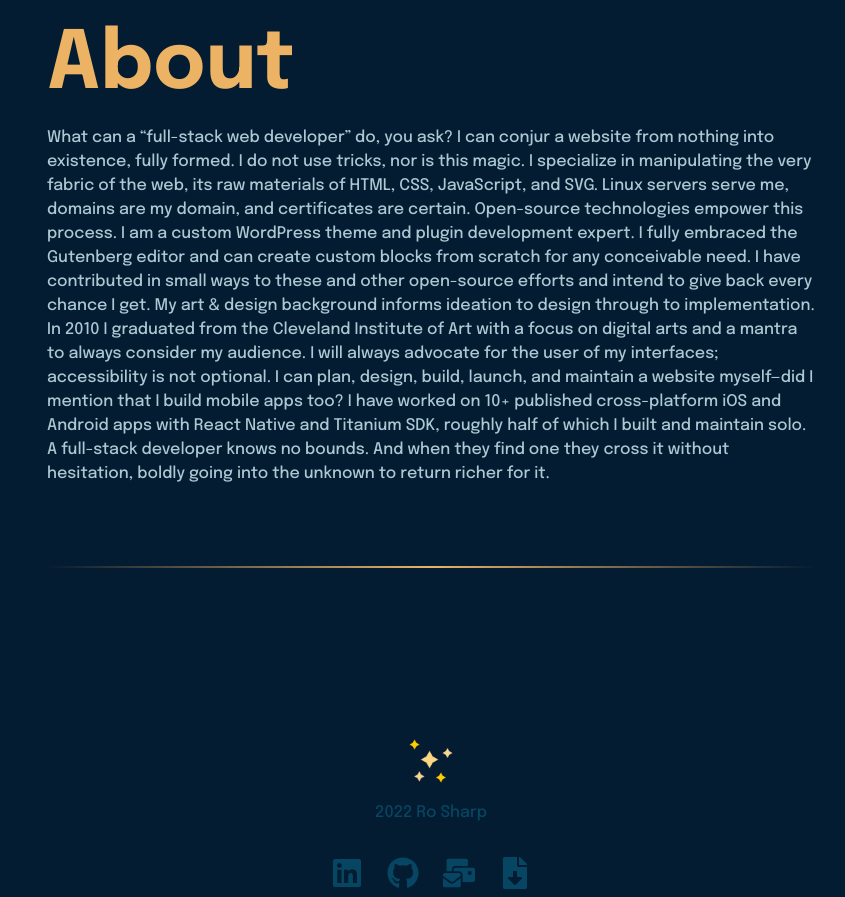
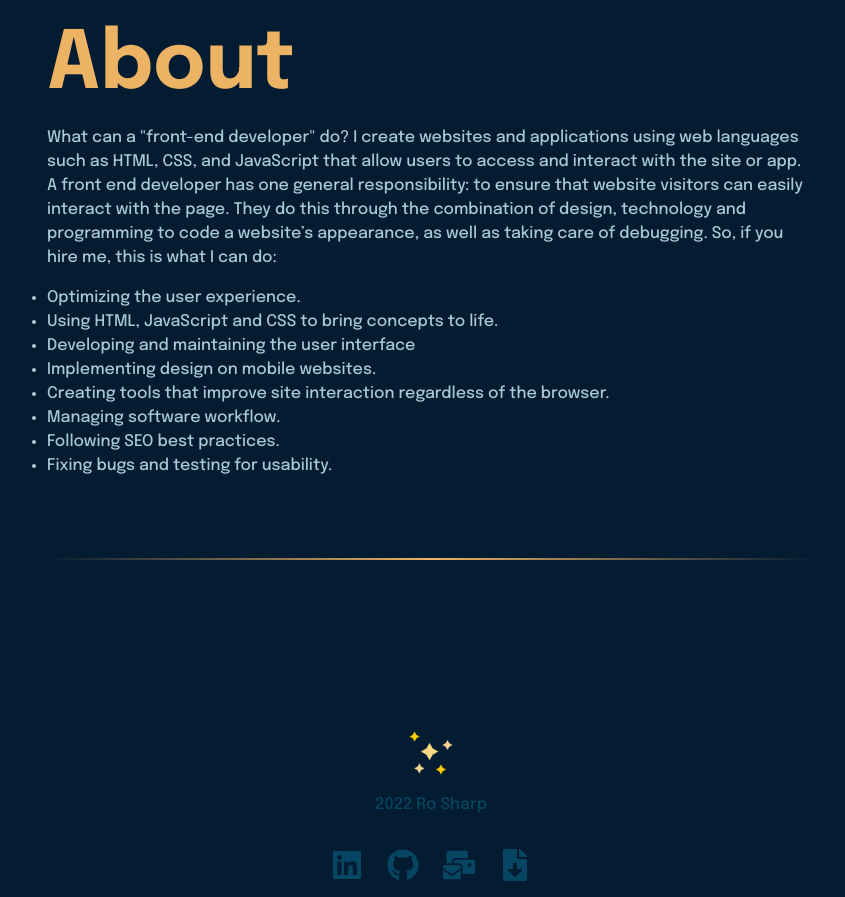
Before and after one commit to rosharp/portfolio, a React (Create React App) app: page / in a window 1280 px wide. Shown: the part 2120-3017 px from the top of the page, without its empty margins (209-1054 px from the left). Built offline with nearby package versions, Linux system fonts and the light colour scheme.

Commit message:
About content

```diff
--- a/src/components/About.jsx
+++ b/src/components/About.jsx
@@ -12,7 +12,15 @@ const About = () => {
       whileInView="visible"
     >
       <motion.h1 custom={1} variants={textAnimationX}>{Content[1].title}</motion.h1>
-      <p>{Content[1].text}</p>
+      <p>{Content[1].text[0].content}</p>
+      <p>{Content[1].text[1].content}</p>
+      <ul>
+        {Content[1].text[2].content.map((item) => {
+          return (
+            <li key={item.id}>{item.content}</li>
+          )
+        })}
+      </ul>
       <Divider />
     </motion.div>
   );
--- a/src/components/Content.js
+++ b/src/components/Content.js
@@ -7,7 +7,26 @@ const Content = [
     {
         id: 1,
         title: "About",
-        text: "What can a “full-stack web developer” do, you ask? I can conjur a website from nothing into existence, fully formed. I do not use tricks, nor is this magic. I specialize in manipulating the very fabric of the web, its raw materials of HTML, CSS, JavaScript, and SVG. Linux servers serve me, domains are my domain, and certificates are certain.         Open-source technologies empower this process. I am a custom WordPress theme and plugin development expert. I fully embraced the Gutenberg editor and can create custom blocks from scratch for any conceivable need. I have contributed in small ways to these and other open-source efforts and intend to give back every chance I get.         My art & design background informs ideation to design through to implementation. In 2010 I graduated from the Cleveland Institute of Art with a focus on digital arts and a mantra to always consider my audience. I will always advocate for the user of my interfaces; accessibility is not optional.         I can plan, design, build, launch, and maintain a website myself—did I mention that I build mobile apps too? I have worked on 10+ published cross-platform iOS and Android apps with React Native and Titanium SDK, roughly half of which I built and maintain solo.         A full-stack developer knows no bounds. And when they find one they cross it without hesitation, boldly going into the unknown to return richer for it."
+        text: [
+            {
+                id: 0, content: 'What can a "front-end developer" do? I create websites and applications using web languages such as HTML, CSS, and JavaScript that allow users to access and interact with the site or app.',
+            },
+            {
+                id: 1, content: 'A front end developer has one general responsibility: to ensure that website visitors can easily interact with the page. They do this through the combination of design, technology and programming to code a website’s appearance, as well as taking care of debugging. So, if you hire me, this is what I can do:',
+            },
+            {
+                id: 2, content: [
+                    { id: 0, content: "Optimizing the user experience." },
+                    { id: 1, content: "Using HTML, JavaScript and CSS to bring concepts to life." },
+                    { id: 2, content: "Developing and maintaining the user interface" },
+                    { id: 3, content: "Implementing design on mobile websites." },
+                    { id: 4, content: "Creating tools that improve site interaction regardless of the browser." },
+                    { id: 5, content: "Managing software workflow." },
+                    { id: 6, content: "Following SEO best practices." },
+                    { id: 7, content: "Fixing bugs and testing for usability." },
+                ]
+            },
+        ],
     },
     {
         id: 2,
```
